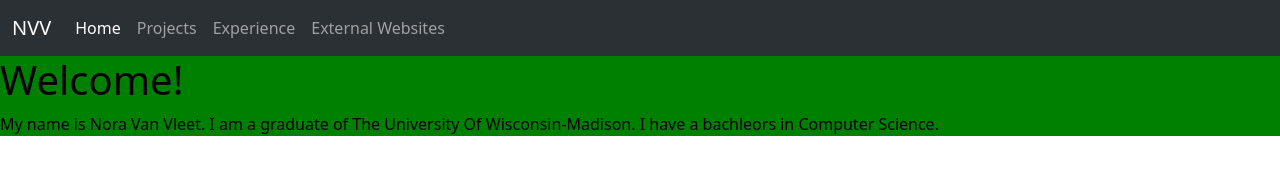
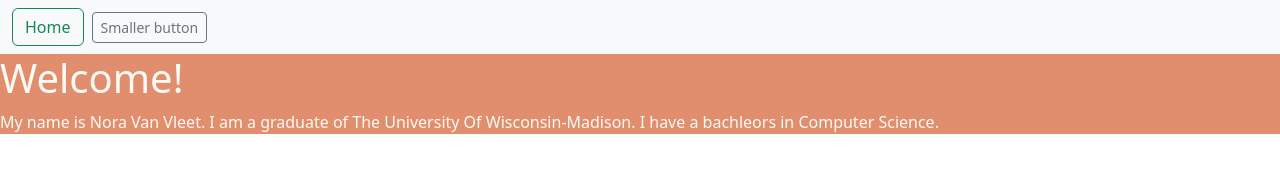
Before and after one commit to noravanvleet/personalPortfolio, a website: page public/index.html in a window 1280 px wide. Drawn offline with nearby package versions, Linux system fonts and the light colour scheme.

Commit message:
edited navbar

```diff
--- a/index.js
+++ b/index.js
@@ -2,7 +2,7 @@ const routerBuilder = require('./router')
 const express = require('express')
 const app = express()
 const cors = require('cors')
-const port = process.env.PORT ? process.env.PORT : 3333
+const port = process.env.PORT ? process.env.PORT : 4455
 const path = require('path')
 const bodyParser = require('body-parser')
 const router = require('./router')
--- a/public/index.css
+++ b/public/index.css
@@ -1,4 +1,9 @@
 .home {
-    background-color: green;
-    color: black;
+    background-color: #E08E6D;
+    color: #FFFAF4;
 }
+
+#navbarStuff {
+    background-color: #D25380;
+    color: #FFFAF4;
+}
--- a/public/index.html
+++ b/public/index.html
@@ -14,24 +14,12 @@
 
     <body>
 
-        <nav class="navbar bg-dark navbar-expand-lg bg-body-tertiary" data-bs-theme="dark">
-
-            <div class="container-fluid">
-                <a class="navbar-brand" href="#">NVV</a>
-                <button class="navbar-toggler" type="button" data-bs-toggle="collapse" data-bs-target="#navbarNavAltMarkup" aria-controls="navbarNavAltMarkup" aria-expanded="false" aria-label="Toggle navigation">
-                <span class="navbar-toggler-icon"></span>
-                </button>
-                <div class="collapse navbar-collapse" id="navbarNavAltMarkup">
-                <div class="navbar-nav">
-                    <a class="nav-link active" aria-current="page" href="#">Home</a>
-                    <a class="nav-link" href="#">Projects</a>
-                    <a class="nav-link" href="#">Experience</a>
-                    <a class="nav-link">External Websites</a>
-                </div>
-                </div>
-            </div>
-
-          </nav>
+      <nav class="navbar bg-body-tertiary" id="navbarStuff">
+        <form class="container-fluid justify-content-start">
+          <button class="btn btn-outline-success me-2" type="button">Home</button>
+          <button class="btn btn-sm btn-outline-secondary" type="button">Smaller button</button>
+        </form>
+      </nav>
 
           <!-- Home -->
           <div class="home">
```
